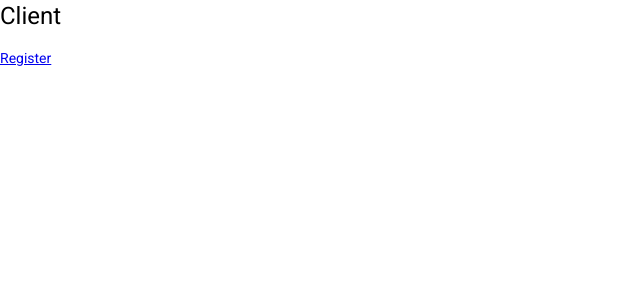
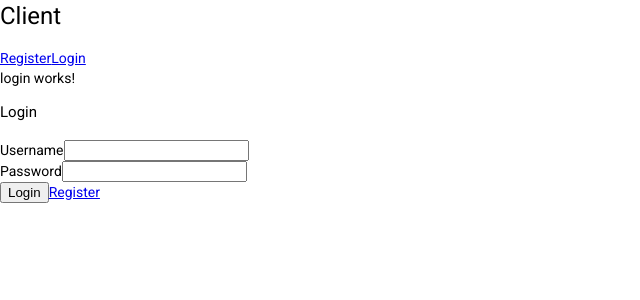
Before and after one commit to 210726-wvu-net-ext/Group2-P3-Tulia, an Angular app in the folder Client/: page /login in a window 1280 px wide. Before the commit this address led to /. Shown: the top 300 px of the page, without its empty margins (0-640 px from the left). Built offline with nearby package versions, Linux system fonts and the light colour scheme.

Commit message:
add login component - have not done with login

```diff
--- a/Client/src/app/app-routing.module.ts
+++ b/Client/src/app/app-routing.module.ts
@@ -1,10 +1,12 @@
 import { NgModule } from '@angular/core';
 import { RegisterComponent } from './register/register.component';
 import { RouterModule, Routes } from '@angular/router';
+import { LoginComponent } from './login/login.component';
 
 const routes: Routes = [
-  { path: 'register', component: RegisterComponent}
-]
+  { path: 'register', component: RegisterComponent},
+  { path: 'login', component: LoginComponent}
+];
 @NgModule({
   declarations: [],
   imports: [
--- a/Client/src/app/app.component.html
+++ b/Client/src/app/app.component.html
@@ -1,5 +1,6 @@
 <h1>{{title}}</h1>
 <nav>
 <a routerLink="/register">Register</a>
+<a routerLink="/login">Login</a>
 </nav>
 <router-outlet></router-outlet>
--- a/Client/src/app/app.component.ts
+++ b/Client/src/app/app.component.ts
@@ -1,5 +1,5 @@
 import { Component } from '@angular/core';
-
+import { UserService } from './user.service';
 @Component({
   selector: 'app-root',
   templateUrl: './app.component.html',
@@ -7,4 +7,11 @@ import { Component } from '@angular/core';
 })
 export class AppComponent {
   title = 'Client';
+
+  constructor(
+    private userService: UserService
+    ) { }
+  ngOnInit() {
+    //this.userService.getUser()
+  }
 }
--- a/Client/src/app/app.module.ts
+++ b/Client/src/app/app.module.ts
@@ -6,11 +6,13 @@ import { BrowserAnimationsModule } from '@angular/platform-browser/animations';
 import { RegisterComponent } from './register/register.component';
 import { AppRoutingModule } from './app-routing.module';
 import { FormsModule, ReactiveFormsModule } from '@angular/forms';
+import { LoginComponent } from './login/login.component';
 
 @NgModule({
   declarations: [
     AppComponent,
-    RegisterComponent
+    RegisterComponent,
+    LoginComponent
   ],
   imports: [
     BrowserModule,
--- /dev/null
+++ b/Client/src/app/login/login.component.html
@@ -0,0 +1,29 @@
+<p>login works!</p>
+<div class="card">
+    <h4 class="card-header">Login</h4>
+    <div class="card-body">
+        <form [formGroup]="form" (ngSubmit)="onSubmit()">
+            <div class="form-group">
+                <label for="username">Username</label>
+                <input type="text" formControlName="username" class="form-control" [ngClass]="{ 'is-invalid': submitted && f.username.errors }" />
+                <div *ngIf="submitted && f.username.errors" class="invalid-feedback">
+                    <div *ngIf="f.username.errors.required">Username is required</div>
+                </div>
+            </div>
+            <div class="form-group">
+                <label for="password">Password</label>
+                <input type="password" formControlName="password" class="form-control" [ngClass]="{ 'is-invalid': submitted && f.password.errors }" />
+                <div *ngIf="submitted && f.password.errors" class="invalid-feedback">
+                    <div *ngIf="f.password.errors.required">Password is required</div>
+                </div>
+            </div>
+            <div class="form-group">
+                <button [disabled]="loading" class="btn btn-primary">
+                    <span *ngIf="loading" class="spinner-border spinner-border-sm mr-1"></span>
+                    Login
+                </button>
+                <a routerLink="../register" class="btn btn-link">Register</a>
+            </div>
+        </form>
+    </div>
+</div>
--- /dev/null
+++ b/Client/src/app/login/login.component.ts
@@ -0,0 +1,68 @@
+import { Component, OnInit } from '@angular/core';
+import { Router, ActivatedRoute } from '@angular/router';
+import { FormBuilder, FormGroup, FormControl, Validators } from '@angular/forms';
+import { first } from 'rxjs/operators';
+import { UserService } from '../user.service';
+
+@Component({
+  selector: 'app-login',
+  templateUrl: './login.component.html',
+  styleUrls: ['./login.component.css']
+})
+export class LoginComponent implements OnInit {
+
+  form: FormGroup= new FormGroup({
+
+    username: new FormControl(''),
+    password: new FormControl(''),
+
+  });
+    loading = false;
+    submitted = false;
+    returnUrl: string | undefined;
+
+    constructor(
+        private formBuilder: FormBuilder,
+        private route: ActivatedRoute,
+        private router: Router,
+        private userService: UserService
+    ) { }
+
+    ngOnInit() {
+        this.form = this.formBuilder.group({
+            username: ['', Validators.required],
+            password: ['', Validators.required]
+        });
+
+        // get return url from route parameters or default to '/'
+        this.returnUrl = this.route.snapshot.queryParams['returnUrl'] || '/';
+    }
+
+    // convenience getter for easy access to form fields
+    get f() { return this.form.controls; }
+
+    onSubmit() {
+        this.submitted = true;
+
+        // reset alerts on submit
+        //this.alertService.clear();
+
+        // stop here if form is invalid
+        if (this.form.invalid) {
+            return;
+        }
+
+        this.loading = true;
+        this.userService.login(this.f.username.value, this.f.password.value)
+            .pipe(first())
+            .subscribe(
+                data => {
+                    this.router.navigate([this.returnUrl]);
+                },
+                error => {
+                    //this.alertService.error(error);
+                    this.loading = false;
+                });
+    }
+
+}
--- a/Client/src/app/register/register.component.ts
+++ b/Client/src/app/register/register.component.ts
@@ -52,7 +52,7 @@ export class RegisterComponent implements OnInit {
         .pipe(first())
         .subscribe(
           data => {
-            this.router.navigate(['../login'], {relativeTo: this.route});
+            //this.router.navigate(['../login'], {relativeTo: this.route});
             alert("Register successfully!");
           },
           error => {
--- a/Client/src/app/user.service.ts
+++ b/Client/src/app/user.service.ts
@@ -1,43 +1,78 @@
 import { Injectable } from '@angular/core';
-import { Observable, throwError } from 'rxjs';
+import { BehaviorSubject, Observable, throwError } from 'rxjs';
 import { User } from './models/user';
 import { HttpClient, HttpErrorResponse, HttpHeaders } from '@angular/common/http';
-import { catchError } from 'rxjs/operators';
-
+import { catchError, map } from 'rxjs/operators';
+import { Router, Routes } from '@angular/router';
 
 @Injectable({
   providedIn: 'root'
 })
+
 export class UserService {
+
+  private userSubject: BehaviorSubject<User> | any;
+  public user: Observable<User> | any;
+
 
   httpOptions = {
     headers: new HttpHeaders({ 'Content-Type': 'application/json' })
   };
 
-  private usersUrl = 'https://localhost:44365/api/users';
+  private usersUrl = 'https://localhost:44326/api/User';
 
   constructor(
-    private http: HttpClient
-  ) { }
+    private http: HttpClient,
+    private router: Router,
+  ) {
+    this.userSubject = new BehaviorSubject<User>(JSON.parse(localStorage.getItem('user')!));
+    this.user = this.userSubject.asObservable();
+  }
 
   getUser(id: number): Observable<User>
   {
     const url = `${this.usersUrl}/${id}`;
     return this.http.get<User>(url);
   }
+  //getUsers(): Observable<User>
+  //{
+  //  return this.http.get<User[]>(this.usersUrl);
+  //}
 
   addUser(user: User): Observable<User>{
-    return this.http.post<User>(this.usersUrl, user, this.httpOptions);
+    return this.http.post<User>(`${this.usersUrl}/register`, user, this.httpOptions).pipe
+    (catchError(this.handleError1));
+  }
+  handleError1(error: HttpErrorResponse){
+    return throwError(error.message);
   }
 
   updateUser(id: number, user: User): Observable<any> {
     const url = `${this.usersUrl}/${id}`;
-    return this.http.put<User>(url, user, this.httpOptions);
+    return this.http.put<User>(url, user, this.httpOptions)
   }
+
+
 
   deleteUser(id: number): Observable<User> {
     const url = `${this.usersUrl}/${id}`;
     return this.http.delete<User>(url, this.httpOptions);
   }
 
+  login(username: string, password: string) {
+    return this.http.post<User>(`${this.usersUrl}/authenticate`, { username, password })
+        .pipe(map(user => {
+            // store user details and jwt token in local storage to keep user logged in between page refreshes
+            localStorage.setItem('user', JSON.stringify(user));
+            this.userSubject.next(user);
+            return user;
+        }));
 }
+
+logout() {
+    // remove user from local storage and set current user to null
+    localStorage.removeItem('user');
+    this.userSubject.next(null);
+    this.router.navigate(['/account/login']);
+}
+}
```
Also changed, not shown: Client/src/app/login/login.component.css (added), 1 other file (tests, documents, lock files or other folders).
